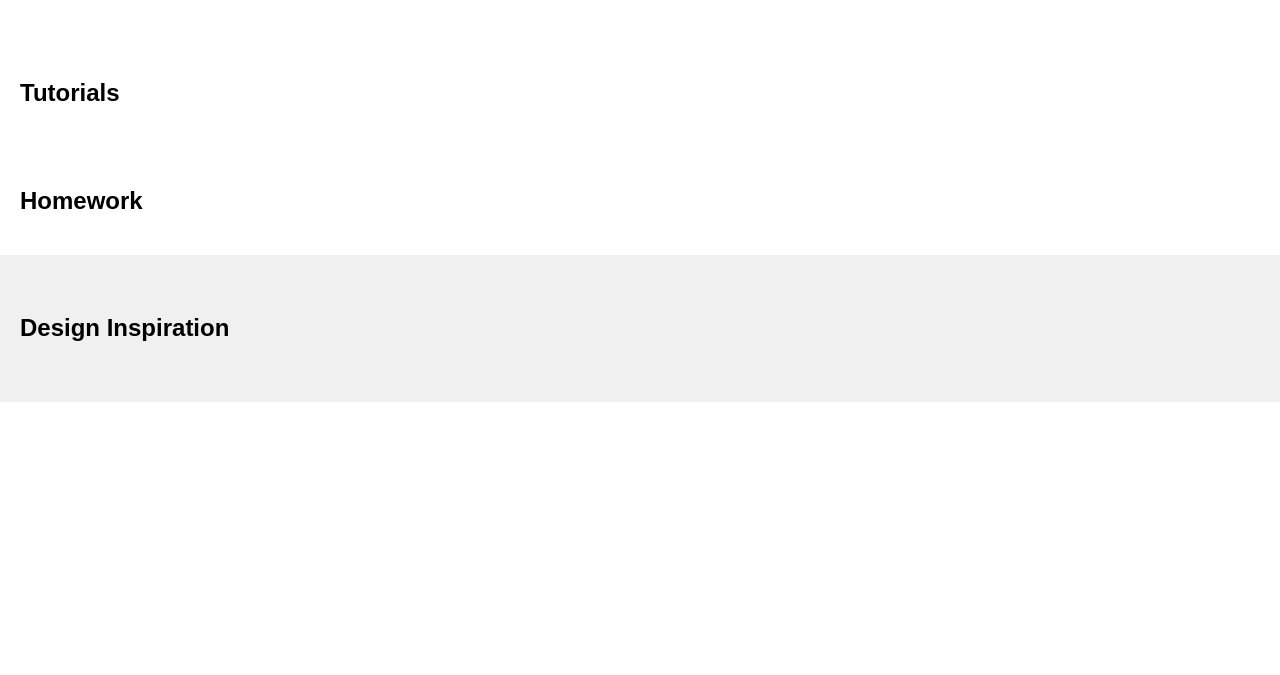
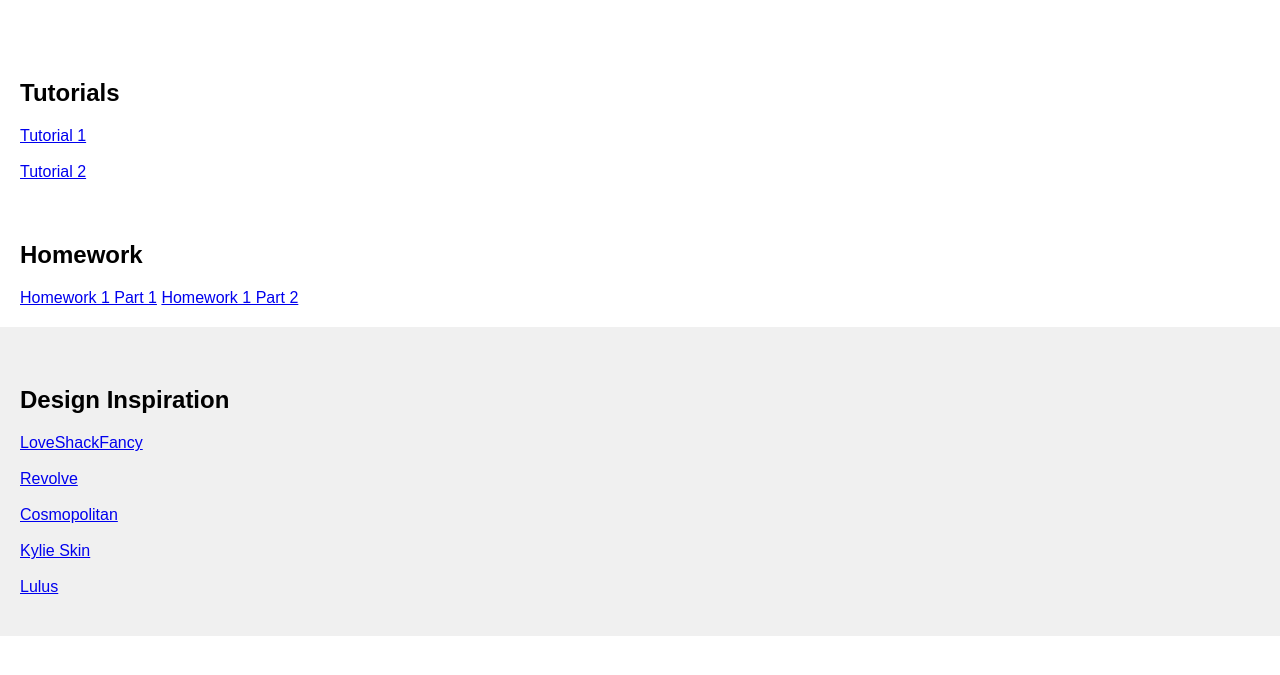
Before and after one commit to kimberlyj99/cs130-coursework, a plain HTML site: page index.html in a window 1280 px wide. Shown: the part 81-756 px from the top of the page. Drawn offline with Linux system fonts and the light colour scheme.

Commit message:
Added my links

```diff
--- a/index.html
+++ b/index.html
@@ -14,25 +14,47 @@
        <main>
             <section id="tutorials">
                 <h2>Tutorials</h2>
-                <!--
-                    Links to your tutorial assignments go here.
-                    When you submit a new tutorial, add a link to it
-                    here (if applicable)
-                -->
+
+                    <a href="https://kimberlyj99.github.io/tutorial01/index.html">Tutorial 1</a
+                    <br>
+                    <br>
+                    <br>
+                    <a href="https://kimberlyj99.github.io/tutorial03/index.html">Tutorial 2</a
+                    <br>
+
             </section>
             <section id="homework">
                 <h2>Homework</h2>
-                <!--
-                    Links to your Homework assignments go here.
-                    When you submit a new tutorial, add a link to it
-                    here (if applicable)
-                -->
+
+                <a href="https://kimberlyj99.github.io/hw01/01_cssgrid/index.html">Homework 1 Part 1</a
+                <br>
+                <a href="https://kimberlyj99.github.io/hw01/02_flexbox/index.html">Homework 1 Part 2</a
+                <br>
+
             </section>
             <section id="inspiration">
                 <h2>Design Inspiration</h2>
-                <!--
-                    Links to 5-10 websites that inspire you
-                -->
+
+                <a href="https://www.loveshackfancy.com">LoveShackFancy</a
+                    <br>
+                    <br>
+                    <br>
+                <a href="https://www.revolve.com">Revolve</a
+                    <br>
+                    <br>
+                    <br>
+                <a href="https://www.cosmopolitan.com">Cosmopolitan</a
+                    <br>
+                    <br>
+                    <br>
+                <a href="https://kylieskin.com">Kylie Skin</a
+                    <br>
+                    <br>
+                    <br>
+                <a href="https://www.lulus.com">Lulus</a
+                    <br>
+
+
             </section>
         </main>
    </body>
```
